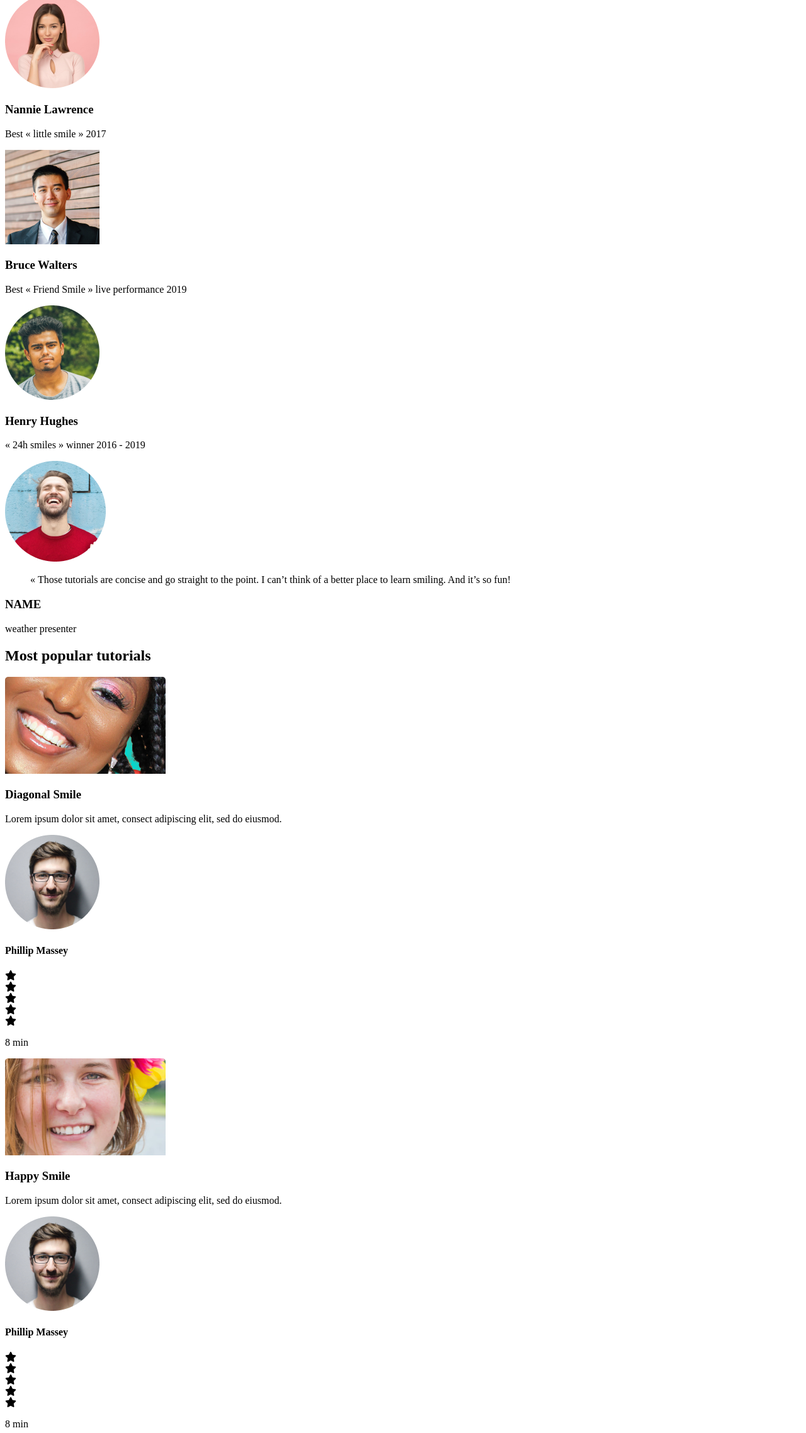
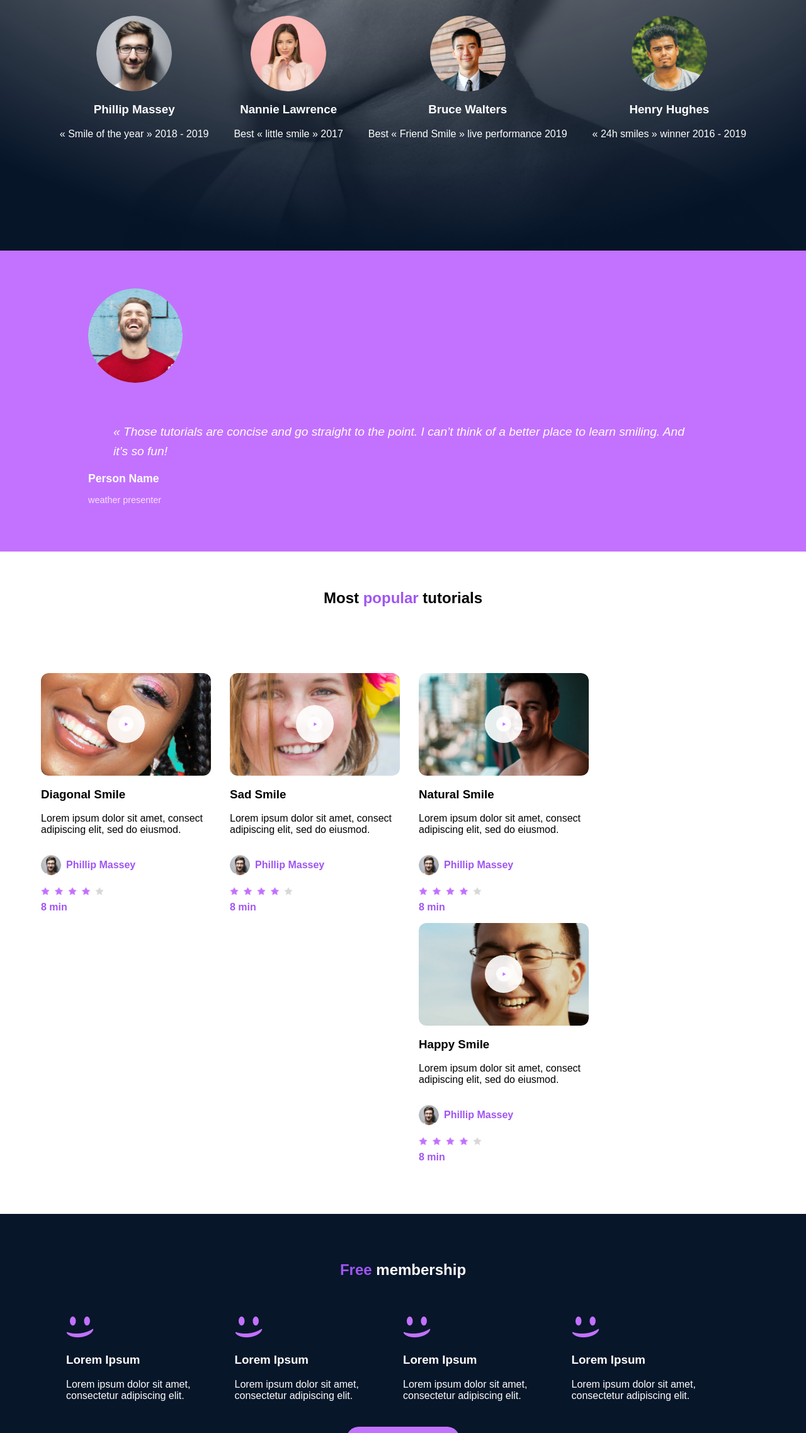
Before and after one commit to SfisoN/-alx_html_css, a plain HTML site: page css_advanced/index.html in a window 1280 px wide. Shown: the part 524-2800 px from the top of the page at 63% size. Drawn offline with Linux system fonts and the light colour scheme.

Commit message:
add css_advanced

```diff
--- a/css_advanced/index.html
+++ b/css_advanced/index.html
@@ -4,49 +4,52 @@
     <meta charset="UTF-8">
     <meta name="viewport" content="width=device-width, initial-scale=1.0">
     <script src="https://kit.fontawesome.com/4a2b055604.js" crossorigin="anonymous"></script>
+    <link rel="stylesheet" href="styles.css">
     <title>Document</title>
 </head>
 <body>
+    <div class="home-section">
     <header>
         <nav>
-            <img src="../css_advanced/CSS Advanced images/logo.png" alt="logo">
+            <img src="../css_advanced/CSS Advanced images/logo.png" alt="logo" class="logo">
 
-            <ul>
+            <ul class="nav-links">
                 <li><a href="#">COURSE</a></li>
                 <li><a href="#">PRICING</a></li>
                 <li><a href="#">LOGIN</a></li>
             </ul>
         </nav>
 
-    </header>
-    <main>
-        <section>
-            <div>
+           <div class="hero">
                 <h1>Get schooled</h1>
+            <div class="hero-tags">
                 <span>SMILES</span>
                 <span>GRIN</span>
                 <span>LAUGH</span>
+                </div>
                <button>REGISTER FOR FREE</button>
             </div>
-            <div>
-                <h2>Learn from the pros</h2>
-                <div>
-                    <div>
+    </header>
+    <main>
+        <section class="pros">
+                <h2><span id="highlight">Learn</span> from the pros</h2>
+                <div class="pros-list">
+                    <div class="pro">
                         <img src="../css_advanced/CSS Advanced images/1.png" alt="">
                         <h3>Phillip Massey</h3>
                         <p>« Smile of the year » 2018 - 2019</p>
                     </div>
-                    <div>
+                    <div class="pro">
                         <img src="../css_advanced/CSS Advanced images/3.png" alt="">
                         <h3>Nannie Lawrence</h3>
                         <p>Best « little smile » 2017</p>
                     </div>
-                    <div>
+                    <div class="pro">
                         <img src="../css_advanced/CSS Advanced images/2.png" alt="">
                         <h3>Bruce Walters</h3>
                         <p>Best « Friend Smile » live performance 2019</p>
                     </div>
-                    <div>
+                    <div class="pro">
                         <img src="../css_advanced/CSS Advanced images/4.png" alt="">
                         <h3>Henry Hughes</h3>
                         <p>« 24h smiles » winner 2016 - 2019</p>
@@ -54,114 +57,135 @@
                 </div>
             </div>
         </section>
-        <section>
-            <div>
-                <img src="../css_advanced/CSS Advanced images/5.png" alt="image">
+        <section class="home-bottom">
+           <div class="testimonial-container">
+                 <div class="testimonial-img">
+                 <img src="../css_advanced/CSS Advanced images/5.png" alt="Person">
                       </div>
-            <div>
-                <blockquote>« Those tutorials are concise and go straight to the point. I can’t think of a better place to learn smiling. And it’s so fun!</blockquote>
-                <h3>NAME</h3>
-                <P>weather presenter</P>
+                      <div class="testimonial-text">
+                         <blockquote>
+                            « Those tutorials are concise and go straight to the point. I can’t think of a better place to learn smiling. And it’s so fun!
+                        </blockquote>
+                       <h3>Person Name</h3>
+                        <p class="title">weather presenter</p>
+                </div>
             </div>
         </section>
         <section>
-            <h2>Most popular tutorials</h2>
-            <div>
-                <img src="../css_advanced/CSS Advanced images/9.png" alt="">
+            <div id="smiles-heading"><h2>Most <span id="highlight">popular</span> tutorials</h2></div>
+                <section id="tutorials">
+                    <article class="smiles">
+                       <div class="thumbnail-wrapper">
+                        <img src="../css_advanced/CSS Advanced images/9.png" alt="Smile tutorial preview" class="thumbnail">
+                       <div class="play-button">
+                        <img src="../css_advanced/CSS Advanced images/play.png" alt="Play video">
+                      </div>
+                     </div>
                       <h3>Diagonal Smile</h3>
                       <p>Lorem ipsum dolor sit amet, consect adipiscing elit, sed do eiusmod.</p>
-                <div>
-                    <img src="../css_advanced/CSS Advanced images/1.png" alt="">
-                    <h4>Phillip Massey</h4>
+                        <div class="instructor">
+                         <img src="../css_advanced/CSS Advanced images/1.png" alt="Phillip Massey">
+                         <h4><span id="highlight">Phillip Massey</span></h4>
                         </div>
-                <div>
-                    <div><i class="fa-solid fa-star"></i></div>
-                    <div><i class="fa-solid fa-star"></i></div>
-                    <div><i class="fa-solid fa-star"></i></div>
-                    <div><i class="fa-solid fa-star"></i></div>
-                    <div><i class="fa-solid fa-star"></i></div>
+
+                     <div class="rating">
+                     <img src="../css_advanced/CSS Advanced images/rating.png" alt="Rating stars">
                      </div>
-                <p>8 min</p>
+                     <p class="duration"><span id="highlight">8 min</span></p>
+                    </article>
+
+                    <article class="smiles">
+                        <div class="thumbnail-wrapper">
+                        <img src="../css_advanced/CSS Advanced images/7.png" alt="Smile tutorial preview" class="thumbnail">
+                       <div class="play-button">
+                        <img src="../css_advanced/CSS Advanced images/play.png" alt="Play video">
                       </div>
-            <div>
-                <img src="../css_advanced/CSS Advanced images/7.png" alt="">
+                     </div>
+                      <h3>Sad Smile</h3>
+                      <p>Lorem ipsum dolor sit amet, consect adipiscing elit, sed do eiusmod.</p>
+                        <div class="instructor">
+                         <img src="../css_advanced/CSS Advanced images/1.png" alt="Phillip Massey">
+                         <h4><span id="highlight">Phillip Massey</span></h4>
+                        </div>
+
+                     <div class="rating">
+                     <img src="../css_advanced/CSS Advanced images/rating.png" alt="Rating stars">
+                     </div>
+                     <p class="duration"><span id="highlight">8 min</span></p>
+                    </article>
+                    <article class="smiles">
+                        <div class="thumbnail-wrapper">
+                        <img src="../css_advanced/CSS Advanced images/8.png" alt="Smile tutorial preview" class="thumbnail">
+                       <div class="play-button">
+                        <img src="../css_advanced/CSS Advanced images/play.png" alt="Play video">
+                      </div>
+                     </div>
+                      <h3>Natural Smile</h3>
+                      <p>Lorem ipsum dolor sit amet, consect adipiscing elit, sed do eiusmod.</p>
+                        <div class="instructor">
+                         <img src="../css_advanced/CSS Advanced images/1.png" alt="Phillip Massey">
+                         <h4><span id="highlight">Phillip Massey</span></h4>
+                        </div>
+
+                     <div class="rating">
+                     <img src="../css_advanced/CSS Advanced images/rating.png" alt="Rating stars">
+                     </div>
+                     <p class="duration"><span id="highlight">8 min</span></p>
+                    <article class="smiles">
+                     <div class="thumbnail-wrapper">
+                        <img src="../css_advanced/CSS Advanced images/6.png" alt="Smile tutorial preview" class="thumbnail">
+                       <div class="play-button">
+                        <img src="../css_advanced/CSS Advanced images/play.png" alt="Play video">
+                      </div>
+                     </div>
                       <h3>Happy Smile</h3>
                       <p>Lorem ipsum dolor sit amet, consect adipiscing elit, sed do eiusmod.</p>
-                <div>
-                    <img src="../css_advanced/CSS Advanced images/1.png" alt="">
-                    <h4>Phillip Massey</h4>
+                        <div class="instructor">
+                         <img src="../css_advanced/CSS Advanced images/1.png" alt="Phillip Massey">
+                         <h4><span id="highlight">Phillip Massey</span></h4>
                         </div>
-                <div>
-                    <div><i class="fa-solid fa-star"></i></div>
-                    <div><i class="fa-solid fa-star"></i></div>
-                    <div><i class="fa-solid fa-star"></i></div>
-                    <div><i class="fa-solid fa-star"></i></div>
-                    <div><i class="fa-solid fa-star"></i></div>
+
+                     <div class="rating">
+                     <img src="../css_advanced/CSS Advanced images/rating.png" alt="Rating stars">
                      </div>
-                <p>8 min</p>
-            </div>
-            <div>
-                <img src="../css_advanced/CSS Advanced images/8.png" alt="">
-                <h3>Natural Smile</h3>
-                <p>Lorem ipsum dolor sit amet, consect adipiscing elit, sed do eiusmod.</p>
-                <div>
-                    <img src="../css_advanced/CSS Advanced images/1.png" alt="">
-                    <h4>Phillip Massey</h4>
-                </div>
-                <div>
-                    <div><i class="fa-solid fa-star"></i></div>
-                    <div><i class="fa-solid fa-star"></i></div>
-                    <div><i class="fa-solid fa-star"></i></div>
-                    <div><i class="fa-solid fa-star"></i></div>
-                    <div><i class="fa-solid fa-star"></i></div>
-                </div>
-                <p>8 min</p>
-            </div>
-            <div>
-                <img src="../css_advanced/CSS Advanced images/6.png" alt="">
-                <h3>Sad Smile</h3>
-                <p>Lorem ipsum dolor sit amet, consect adipiscing elit, sed do eiusmod.</p>
-                <div>
-                    <img src="../css_advanced/CSS Advanced images/1.png" alt="">
-                    <h4>Phillip Massey</h4>
-                </div>
-                <div>
-                    <div><i class="fa-solid fa-star"></i></div>
-                    <div><i class="fa-solid fa-star"></i></div>
-                    <div><i class="fa-solid fa-star"></i></div>
-                    <div><i class="fa-solid fa-star"></i></div>
-                    <div><i class="fa-solid fa-star"></i></div>
-                </div>
-                <p>8 min</p>
-            </div>
+                     <p class="duration"><span id="highlight">8 min</span></p>
+                    </article>
                 </section>
-        <section>
-            <h2>Free membership</h2>
-            <div>
+        </section>
+        <section class="membership">
+                <h2 id="membership-title"><span id="highlight">Free</span> membership</h2>
+                <div id="membership-content">
+                    <article>
                 <img src="../css_advanced/CSS Advanced images/smile.png" alt="">
                 <h3>Lorem Ipsum</h3>
-                <p>Lorem ipsum dolor sit amet, consectetur adipiscing elit.</p>
-            </div>
-            <div>
+                <p class="membership-text">Lorem ipsum dolor sit amet, consectetur adipiscing elit.</pm>
+            </article>
+            <article>
                 <img src="../css_advanced/CSS Advanced images/smile.png" alt="">
                 <h3>Lorem Ipsum</h3>
-                <p>Lorem ipsum dolor sit amet, consectetur adipiscing elit.</p>
-            </div>
-            <div>
+                <p class="membership-text">Lorem ipsum dolor sit amet, consectetur adipiscing elit.</p>
+            </article>
+            <article>
                 <img src="../css_advanced/CSS Advanced images/smile.png" alt="">
                 <h3>Lorem Ipsum</h3>
-                <p>Lorem ipsum dolor sit amet, consectetur adipiscing elit.</p>
-            </div>
-            <div>
+                <p class="membership-text">Lorem ipsum dolor sit amet, consectetur adipiscing elit.</p>
+            </article>
+            <article>
                 <img src="../css_advanced/CSS Advanced images/smile.png" alt="">
                 <h3>Lorem Ipsum</h3>
-                <p>Lorem ipsum dolor sit amet, consectetur adipiscing elit.</p>
+                <p class="membership-text">Lorem ipsum dolor sit amet, consectetur adipiscing elit.</p>
+            </article>
+
                 </div>
+            <div id="register-button">
                 <button>REGISTER FOR FREE</button>
+
+            </div>
+
         </section>
-        <section>
-            <h2>F.A.Q</h2>
-            <div>
+        <section >
+            <div id="faq-heading"><h2 class="faq-name" >F.A.Q</h2></div>
+            <div class="faq">
                 <div>
                     <div>
                         <h3>How does this work?</h3>
--- /dev/null
+++ b/css_advanced/styles.css
@@ -0,0 +1,287 @@
+body {
+  margin: 0;
+  font-family: Arial, sans-serif;
+}
+nav {
+  display: flex;
+  justify-content: space-between;
+  align-items: center;
+  padding: 20px;
+}
+.nav-links {
+  display: flex;
+  gap: 20px;
+  list-style-type: none;
+}
+.nav-links a {
+  color: white;
+  text-decoration: none;
+  font-weight: none;
+}
+.logo {
+  height: 40px;
+}
+.home-section {
+  background-image: url("../css_advanced/CSS Advanced images/Object.png");
+  background-size: cover;
+  background-position: center;
+  padding: 100px 20px;
+  color: white;
+  text-align: center;
+}
+.hero h1 {
+  font-size: 60px;
+  margin: 20px 0;
+}
+
+.hero-tags {
+  display: flex;
+  justify-content: center;
+  gap: 30px;
+  margin: 20px 0;
+  font-size: 18px;
+}
+.pros {
+  text-align: center;
+  padding: 60px 20px;
+  color: white;
+}
+.pros h2 {
+  font-size: 32px;
+  margin-bottom: 40px;
+}
+.pros-list {
+  display: flex;
+  justify-content: center;
+  flex-wrap: wrap;
+  gap: 40px;
+}
+.pros-list {
+  display: flex;
+  justify-content: center;
+  flex-wrap: wrap;
+  gap: 40px;
+}
+.pro img {
+  width: 120px;
+    height: 120px;
+    object-fit: cover;
+    border-radius: 50%;
+    display: block;
+    margin: 0 auto 15px;
+}
+.home-bottom {
+  background-color: #c372ff;
+  color: white;
+  padding: 60px 20px;
+  display: grid;
+}
+.testimonial-container {
+    max-width: 1000px;
+    margin: 0 auto;
+    display: flex;
+    align-items: center;
+    gap: 40px;
+    flex-wrap: wrap;
+}
+.testimonial-img img {
+    width: 150px;
+    height: 150px;
+    border-radius: 50%;
+    object-fit: cover;
+}
+.testimonial-text blockquote {
+    font-size: 1.2rem;
+    line-height: 1.6;
+    margin-bottom: 10px;
+    font-style: italic;
+}
+
+.testimonial-text h3 {
+    font-size: 1.1rem;
+    font-weight: bold;
+    margin-bottom: 5px;
+}
+
+.testimonial-text .title {
+    font-size: 0.9rem;
+    color: #f5dffd;
+}
+
+#highlight {
+  color: #c372ff;
+}
+#tutorials {
+   display: grid;
+  grid-template-columns: repeat(4, 1fr); /* Forces 4 columns */
+  gap: 30px;
+  padding: 65px;
+  max-width: 1200px;
+  margin: auto
+}
+
+.membership {
+  background-color: #071629;
+  display: grid;
+  padding-top: 55px;
+  color: white;
+}
+#membership-content {
+  display: grid;
+  grid-template-columns: 1fr 1fr 1fr 1fr;
+  padding-left: 65px;
+  padding-right: 65px;
+  margin: 40px;
+}
+#membership-title {
+  text-align: center;
+}
+.membership-text {
+  font-family: sans-serif;
+  margin: auto;
+  padding-right: 5px;
+}
+#register-button {
+  text-align: center;
+  padding-bottom: 50px;
+}
+button {
+  font-family: sans-serif;
+  font-weight: bold;
+  background-color: #c372ff;
+  color: white;
+  border: none;
+  padding: 15px 20px;
+  border-radius: 20px;
+  cursor: pointer;
+}
+footer {
+  background-color: #071629;
+  color: white;
+  padding: 20px;
+  display: flex;
+  justify-content: center;
+  align-items: center;
+}
+footer section {
+  display: flex;
+  flex-direction: column;
+  align-items: center;
+  text-align: center;
+}
+footer section div {
+  display: flex;
+  align-items: center;
+  gap: 20px;
+}
+footer section div img {
+  height: 40px;
+}
+footer section div i {
+  font-size: 24px;
+  color: white;
+}
+
+footer section p {
+  margin-top: 10px;
+  font-size: 14px;
+}
+#fa-a-q {
+  text-align: center;
+
+}
+.faq {
+  display: grid;
+  grid-template-columns: repeat(2, 1fr);
+  gap: 20px;
+  max-width: 800px;
+  margin: auto;
+
+}
+.faq > div {
+
+  padding: 15px;
+  border-radius: 8px;
+}
+.faq-name{
+  font-size: 18px;
+  margin-bottom: 10px;
+}
+.faq div div {
+  font-size: 14px;
+  line-height: 1.5;
+  opacity: 0.9;
+}
+.faq-heading{
+    text-align: center;
+}
+#smiles-heading {
+  text-align: center;
+  padding-top: 40px;
+  padding-bottom: 20px;
+}
+
+.smiles {
+  width: 270px; /* adjust as needed */
+  font-family: sans-serif;
+}
+
+.thumbnail-wrapper {
+  position: relative;
+  border-radius: 12px;
+
+  width: 100%;
+  overflow: hidden;
+}
+
+.thumbnail {
+  width: 100%;
+  display: block;
+  border-radius: 12px;
+}
+
+.play-button {
+  position: absolute;
+  top: 50%;
+  left: 50%;
+  transform: translate(-50%, -50%);
+  background-color: rgba(255, 255, 255, 0.9);
+  border-radius: 50%;
+  width: 60px;
+  height: 60px;
+  display: flex;
+  align-items: center;
+  justify-content: center;
+}
+
+.play-button img {
+  width: 24px;
+  height: 24px;
+}
+
+.instructor {
+  display: flex;
+  align-items: center;
+  gap: 8px;
+  margin-top: 10px;
+}
+
+.instructor img {
+  width: 32px;
+  height: 32px;
+  border-radius: 50%;
+}
+
+.rating img {
+  width: 100px;
+  margin-top: 5px;
+}
+
+.duration {
+  font-weight: bold;
+  margin-top: 5px;
+}
+
+#highlight {
+  color: #a055f2; /* Optional purple highlight */
+}
```
Lines whose indentation alone changed are shown as unchanged.
